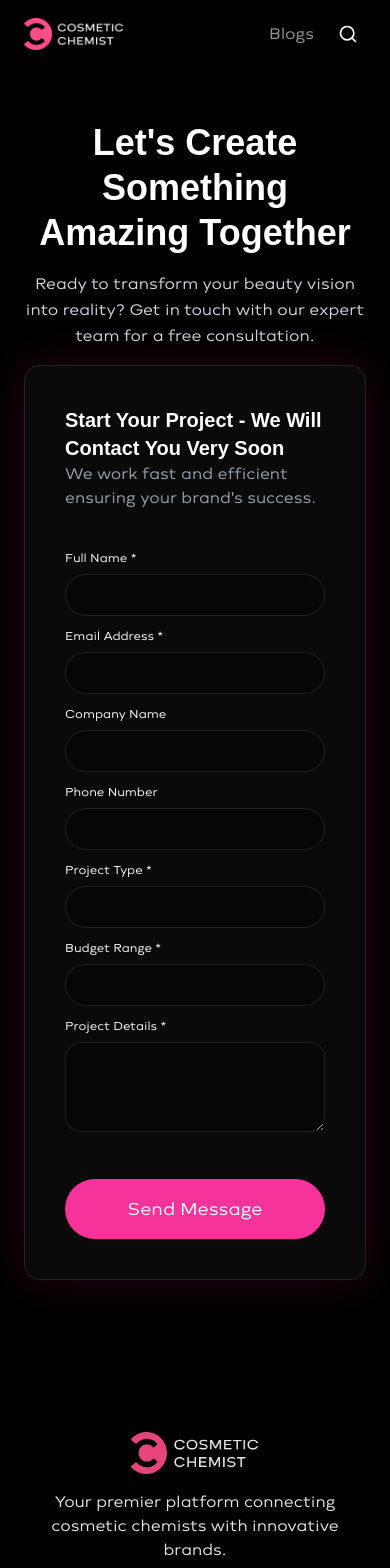
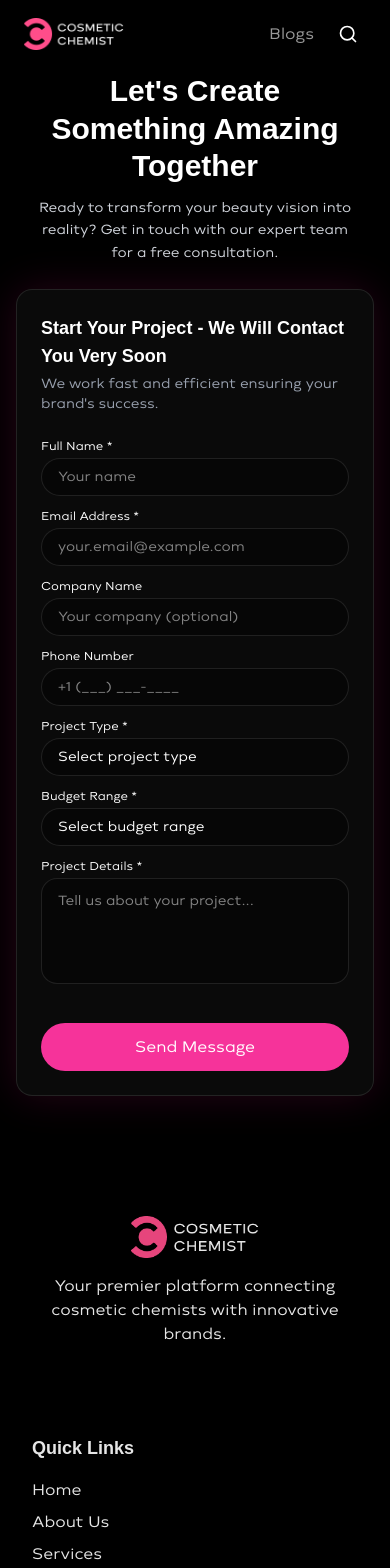
Before and after one commit to turnuptechnologies/cosmetic-3d, a Next.js app: page /contact in a window 390 px wide. Shown: the top 1568 px of the page. Built offline with nearby package versions, Linux system fonts and the light colour scheme; no server answers; a web font is replaced by a local one.

Commit message:
feat: make ContactSection.jsx responsive

```diff
--- a/components/ContactSection.jsx
+++ b/components/ContactSection.jsx
@@ -1,86 +1,110 @@
 export function ContactSection() {
   return (
-    <section className="w-full bg-black text-white snap-start flex flex-col justify-center py-20 px-6 mb-6">
+    <section className="w-full bg-black text-white snap-start flex flex-col justify-center py-12 md:py-20 px-4 sm:px-6 mb-6">
 
       {/* Top Heading Section */}
-      <div className="max-w-6xl mx-auto text-center mb-4 mt-10">
-        <h2 className="text-4xl md:text-5xl font-semibold leading-tight">
+      <div className="max-w-6xl mx-auto text-center mb-6 md:mb-4 mt-6 md:mt-10 px-4">
+        <h2 className="text-3xl sm:text-4xl md:text-5xl font-semibold leading-tight">
           Let&apos;s Create Something Amazing Together
         </h2>
-        <p className="text-gray-300 mt-4 leading-relaxed max-w-2xl mx-auto">
+        <p className="text-gray-300 mt-3 sm:mt-4 leading-relaxed max-w-2xl mx-auto text-sm sm:text-base">
           Ready to transform your beauty vision into reality? Get in touch with
           our expert team for a free consultation.
         </p>
       </div>
 
       {/* Glass Form Section */}
-      <div className="max-w-6xl w-full mx-auto bg-[#111]/60 backdrop-blur-2xl border border-white/10 p-10 md:p-6 rounded-2xl shadow-[0_0_40px_rgba(255,20,147,0.15)]">
-
-        <h3 className="text-xl font-semibold mb-0">
+      <div className="max-w-6xl w-full mx-auto bg-[#111]/60 backdrop-blur-2xl border border-white/10 p-6 sm:p-8 md:p-10 rounded-2xl shadow-[0_0_40px_rgba(255,20,147,0.15)]">
+        <h3 className="text-lg sm:text-xl font-semibold mb-1">
           Start Your Project - We Will Contact You Very Soon
         </h3>
-        <p className="text-gray-400 mb-10">
+        <p className="text-gray-400 text-sm sm:text-base mb-6 sm:mb-8 md:mb-10">
           We work fast and efficient ensuring your brand&apos;s success.
         </p>
 
         {/* Form Grid */}
-        <form className="grid md:grid-cols-2 gap-3">
+        <form className="grid grid-cols-1 md:grid-cols-2 gap-3 sm:gap-4">
 
           <div>
-            <label className="text-xs mb-2 block">Full Name *</label>
+            <label className="text-xs sm:text-sm mb-1 sm:mb-2 block">Full Name *</label>
             <input
-              className="w-full bg-black/30 border border-white/10 rounded-full px-3 py-2 outline-none focus:border-pink-500 transition"
+              className="w-full text-sm sm:text-base bg-black/30 border border-white/10 rounded-full px-4 py-2 sm:py-2.5 outline-none focus:border-pink-500 transition"
+              placeholder="Your name"
             />
           </div>
 
           <div>
-            <label className="text-xs mb-2 block">Email Address *</label>
+            <label className="text-xs sm:text-sm mb-1 sm:mb-2 block">Email Address *</label>
             <input
-              className="w-full bg-black/30 border border-white/10 rounded-full px-3 py-2 outline-none focus:border-pink-500 transition"
+              type="email"
+              className="w-full text-sm sm:text-base bg-black/30 border border-white/10 rounded-full px-4 py-2 sm:py-2.5 outline-none focus:border-pink-500 transition"
+              placeholder="your.email@example.com"
             />
           </div>
 
           <div>
-            <label className="text-xs mb-2 block">Company Name</label>
+            <label className="text-xs sm:text-sm mb-1 sm:mb-2 block">Company Name</label>
             <input
-              className="w-full bg-black/30 border border-white/10 rounded-full px-3 py-2 outline-none focus:border-pink-500 transition"
+              className="w-full text-sm sm:text-base bg-black/30 border border-white/10 rounded-full px-4 py-2 sm:py-2.5 outline-none focus:border-pink-500 transition"
+              placeholder="Your company (optional)"
             />
           </div>
 
           <div>
-            <label className="text-xs mb-2 block">Phone Number</label>
+            <label className="text-xs sm:text-sm mb-1 sm:mb-2 block">Phone Number</label>
             <input
-              className="w-full bg-black/30 border border-white/10 rounded-full px-3 py-2 outline-none focus:border-pink-500 transition"
+              type="tel"
+              className="w-full text-sm sm:text-base bg-black/30 border border-white/10 rounded-full px-4 py-2 sm:py-2.5 outline-none focus:border-pink-500 transition"
+              placeholder="+1 (___) ___-____"
             />
           </div>
 
           <div>
-            <label className="text-xs mb-2 block">Project Type *</label>
-            <input
-              className="w-full bg-black/30 border border-white/10 rounded-full px-3 py-2 outline-none focus:border-pink-500 transition"
-            />
+            <label className="text-xs sm:text-sm mb-1 sm:mb-2 block">Project Type *</label>
+            <select
+              className="w-full text-sm sm:text-base bg-black/30 border border-white/10 rounded-full px-4 py-2 sm:py-2.5 outline-none focus:border-pink-500 transition appearance-none"
+              defaultValue=""
+            >
+              <option value="" disabled>Select project type</option>
+              <option value="website">Website Development</option>
+              <option value="mobile">Mobile App</option>
+              <option value="branding">Branding</option>
+              <option value="marketing">Digital Marketing</option>
+              <option value="other">Other</option>
+            </select>
           </div>
 
           <div>
-            <label className="text-xs mb-2 block">Budget Range *</label>
-            <input
-              className="w-full bg-black/30 border border-white/10 rounded-full px-3 py-2 outline-none focus:border-pink-500 transition"
-            />
+            <label className="text-xs sm:text-sm mb-1 sm:mb-2 block">Budget Range *</label>
+            <select
+              className="w-full text-sm sm:text-base bg-black/30 border border-white/10 rounded-full px-4 py-2 sm:py-2.5 outline-none focus:border-pink-500 transition appearance-none"
+              defaultValue=""
+            >
+              <option value="" disabled>Select budget range</option>
+              <option value="1k-5k">$1,000 - $5,000</option>
+              <option value="5k-15k">$5,000 - $15,000</option>
+              <option value="15k-50k">$15,000 - $50,000</option>
+              <option value="50k+">$50,000+</option>
+            </select>
           </div>
 
           {/* Textarea */}
           <div className="md:col-span-2">
-            <label className="text-xs mb-2 block">Project Details *</label>
+            <label className="text-xs sm:text-sm mb-1 sm:mb-2 block">Project Details *</label>
             <textarea
-              rows={3}
-              className="w-full bg-black/30 border border-white/10 rounded-2xl px-3 py-2 outline-none focus:border-pink-500 transition"
+              rows={4}
+              className="w-full text-sm sm:text-base bg-black/30 border border-white/10 rounded-2xl px-4 py-3 outline-none focus:border-pink-500 transition resize-none"
+              placeholder="Tell us about your project..."
             />
           </div>
 
         </form>
 
         {/* Submit Button */}
-        <button className="mt-10 w-full bg-pink-500 hover:bg-pink-600 transition text-white py-4 rounded-full text-lg">
+        <button
+          type="submit"
+          className="mt-8 sm:mt-10 w-full bg-pink-500 hover:bg-pink-600 transition text-white py-3 sm:py-4 rounded-full text-base sm:text-lg font-medium"
+        >
           Send Message
         </button>
       </div>
```
